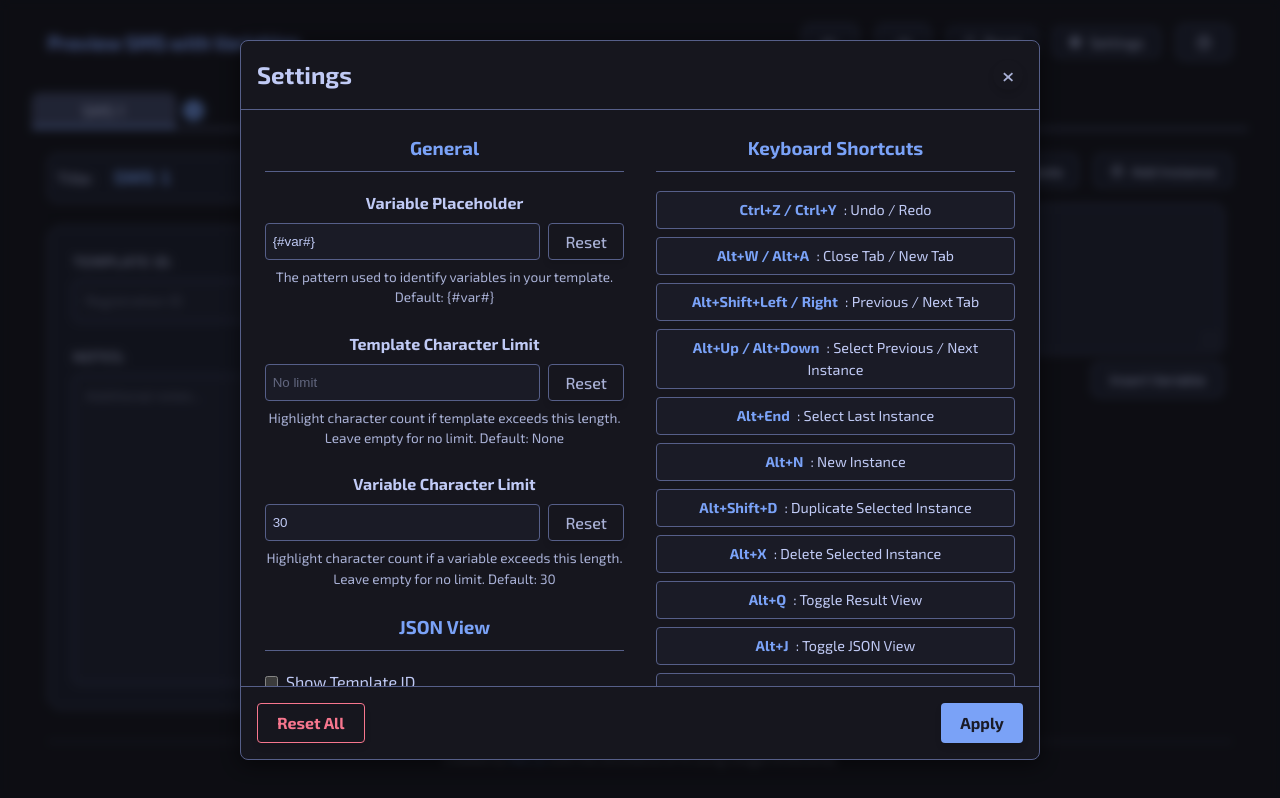
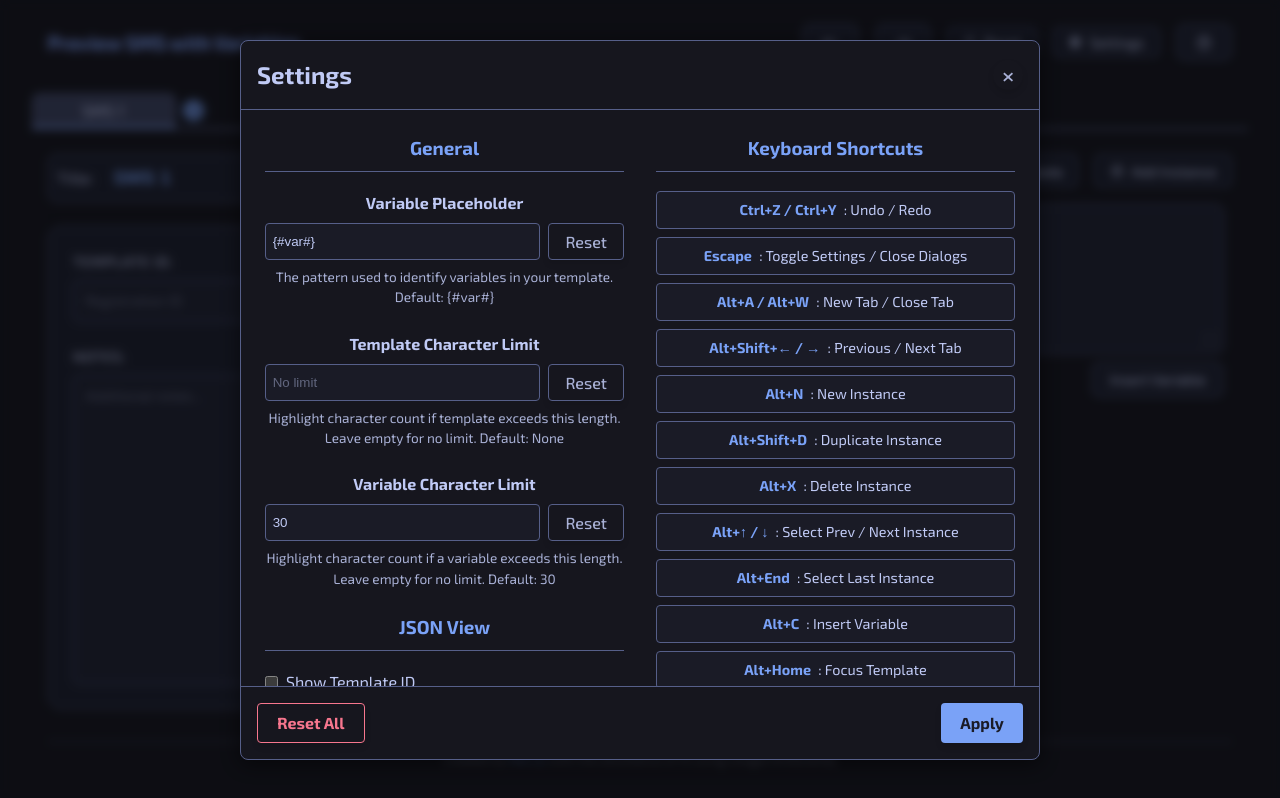
Before and after one commit to Necryl/Preview-SMS-with-variables, a React (Vite) app: page / in a window 1280 px wide. Both pictures are taken after a click on the button "Settings". Built offline with nearby package versions, Linux system fonts and the light colour scheme.

Commit message:
feat: Implement Escape key to toggle settings or close dialogs and update all keyboard shortcut documentation for clarity and consistency.

```diff
--- a/src/App.jsx
+++ b/src/App.jsx
@@ -114,14 +114,17 @@ function App() {
         }
       } else if (e.key === 'Escape') {
         // Toggle settings on Escape, do NOT preventDefault as per user request
-        if (showSettings) setShowSettings(false);
-        if (showAbout) setShowAbout(false);
+        if (showAbout) {
+          setShowAbout(false);
+        } else {
+          setShowSettings(prev => !prev);
+        }
       }
     };
 
     window.addEventListener('keydown', handleKeyDown);
     return () => window.removeEventListener('keydown', handleKeyDown);
-  }, [undo, redo, canUndo, canRedo]);
+  }, [undo, redo, canUndo, canRedo, showAbout]);
 
   // Keyboard Shortcuts for Tab Management
   useEffect(() => {
--- a/src/Settings.jsx
+++ b/src/Settings.jsx
@@ -178,20 +178,20 @@ function Settings({ isOpen, onClose, settings, onApply }) {
                             <h3>Keyboard Shortcuts</h3>
                             <ul className="shortcuts-list">
                                 <li><strong>Ctrl+Z / Ctrl+Y</strong>: Undo / Redo</li>
-                                <li><strong>Alt+W / Alt+A</strong>: Close Tab / New Tab</li>
-                                <li><strong>Alt+Shift+Left / Right</strong>: Previous / Next Tab</li>
-                                <li><strong>Alt+Up / Alt+Down</strong>: Select Previous / Next Instance</li>
+                                <li><strong>Escape</strong>: Toggle Settings / Close Dialogs</li>
+                                <li><strong>Alt+A / Alt+W</strong>: New Tab / Close Tab</li>
+                                <li><strong>Alt+Shift+← / →</strong>: Previous / Next Tab</li>
+                                <li><strong>Alt+N</strong>: New Instance</li>
+                                <li><strong>Alt+Shift+D</strong>: Duplicate Instance</li>
+                                <li><strong>Alt+X</strong>: Delete Instance</li>
+                                <li><strong>Alt+↑ / ↓</strong>: Select Prev / Next Instance</li>
                                 <li><strong>Alt+End</strong>: Select Last Instance</li>
-                                <li><strong>Alt+N</strong>: New Instance</li>
-                                <li><strong>Alt+Shift+D</strong>: Duplicate Selected Instance</li>
-                                <li><strong>Alt+X</strong>: Delete Selected Instance</li>
-                                <li><strong>Alt+Q</strong>: Toggle Result View</li>
-                                <li><strong>Alt+J</strong>: Toggle JSON View</li>
                                 <li><strong>Alt+C</strong>: Insert Variable</li>
                                 <li><strong>Alt+Home</strong>: Focus Template</li>
                                 <li><strong>Alt+Enter</strong>: Focus Title</li>
-                                <li><strong>Alt+G</strong>: Copy Template</li>
-                                <li><strong>Alt+B</strong>: Copy Result</li>
+                                <li><strong>Alt+G / Alt+B</strong>: Copy Template / Result</li>
+                                <li><strong>Alt+Q</strong>: Toggle Result View</li>
+                                <li><strong>Alt+J</strong>: Toggle JSON View</li>
                             </ul>
                         </div>
                     </div>
```
Also changed, not shown: 2 other files (tests, documents, lock files or other folders).
